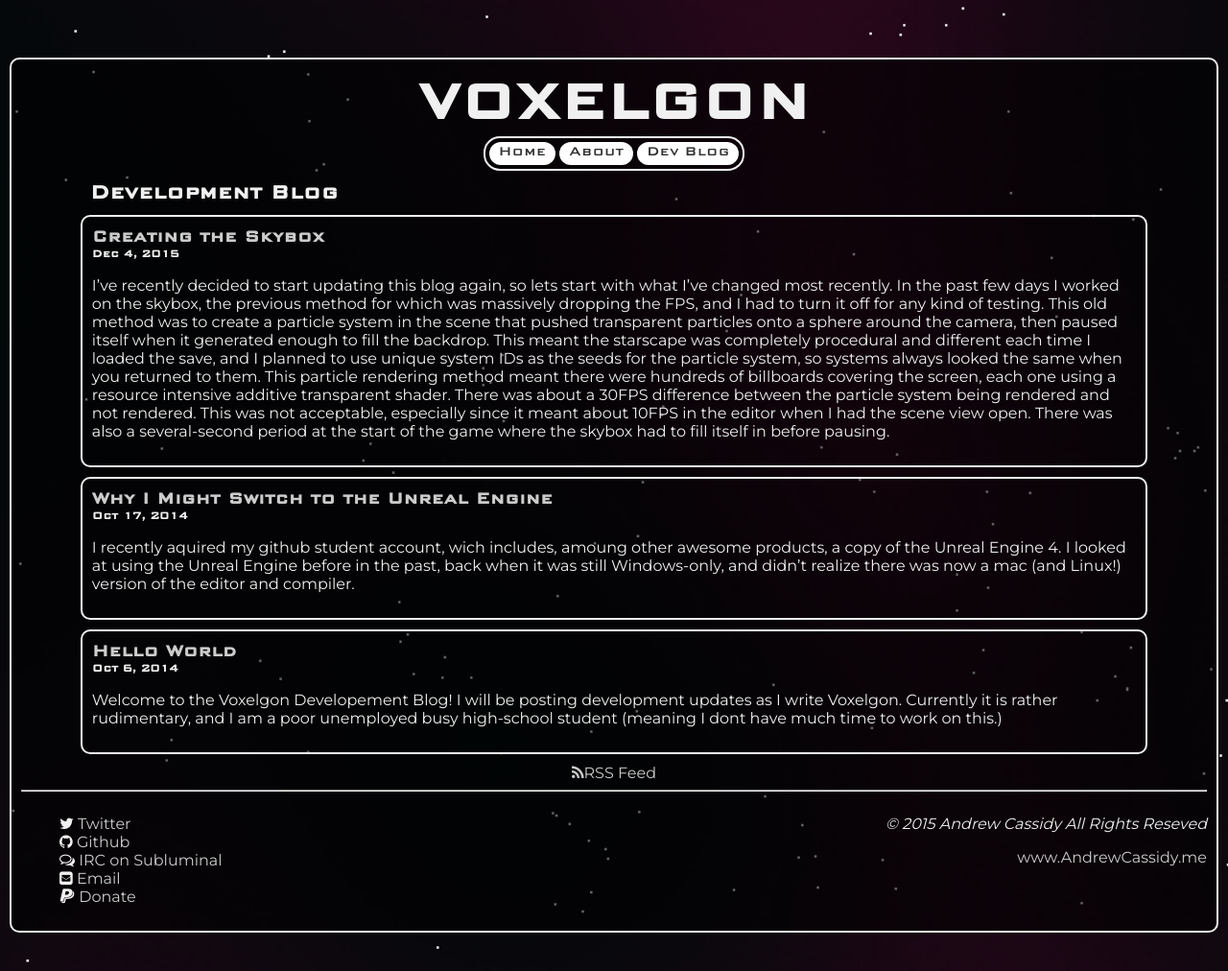
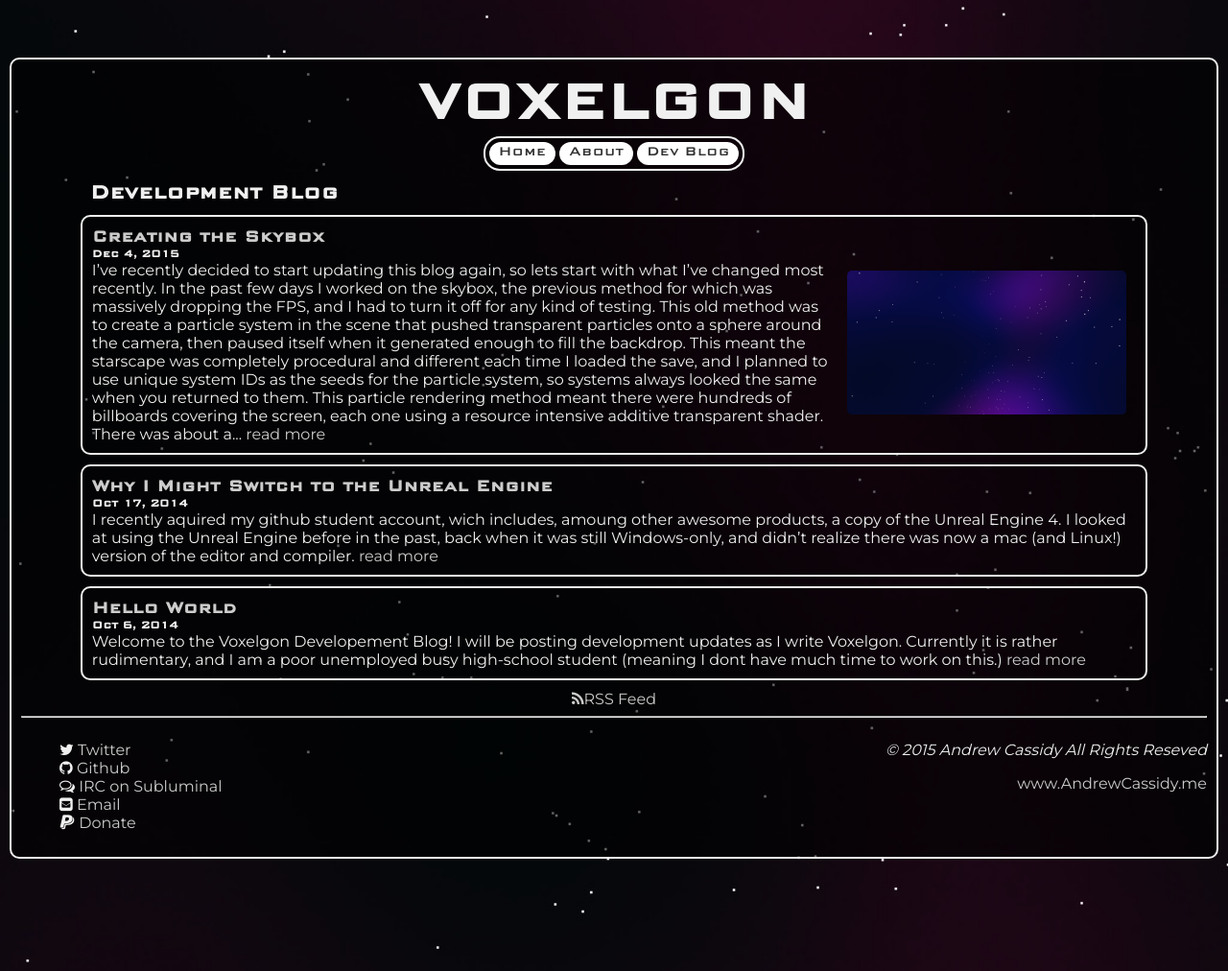
Before and after one commit to Voxelgon/Voxelgon.github.io, a Jekyll site: the page built from devblog.html, in a window 1280 px wide. Shown: the whole page at 96% size. Built offline with Jekyll 4.4.1, drawn with Linux system fonts in a browser that asks for light colours.

Commit message:
add post thumbnails

```diff
--- a/_posts/2015-12-04-Skybox.md
+++ b/_posts/2015-12-04-Skybox.md
@@ -1,6 +1,7 @@
 ---
 title: Creating the Skybox
 post: 2015-12-04-Skybox
+thumb: skybox_final.png
 layout: post
 ---
 
--- a/css/style.scss
+++ b/css/style.scss
@@ -100,6 +100,17 @@ hr {
     border-color: $textcolor;
     border-radius: 10px;
 }
+
+.post-thumb {
+    float: right;
+    text-align: right;
+    max-height: 150px;
+    max-width: 95%;
+    margin: 10px;
+    border-radius: 5px;
+
+}
+
 
 .rss-link-center {
     text-align: center;
--- a/devblog.html
+++ b/devblog.html
@@ -13,7 +13,15 @@ permalink: devblog/
                 <a  href="{{ post.url | prepend: site.baseurl }}">{{ post.title }}</a>
             </h3>
             <h4>{{ post.date | date: "%b %-d, %Y" }}</h4>
-            {{ post.excerpt }}
+            {% if post.thumb %}
+                <img
+                    class="post-thumb"
+                    src="/img/{{ post.post }}/{{ post.thumb }}"
+                    alt="{{ post.title }}">
+            {% endif %}
+            {{ post.excerpt | strip_html | truncatewords: 150 }}
+            <a href="{{ post.url | prepend: site.baseurl }}">read more</a>
+
         </div>
 
     {% endfor %}
```
